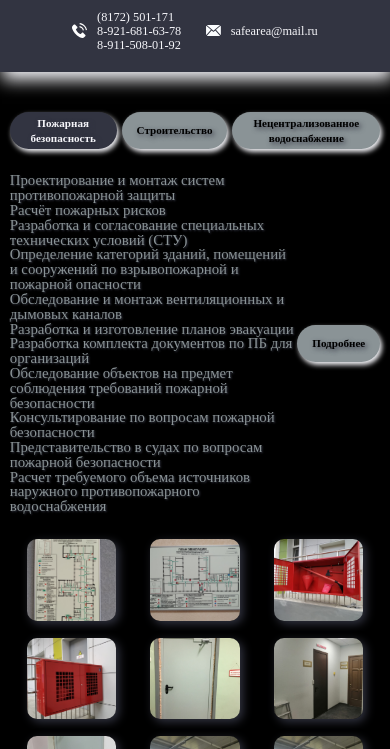
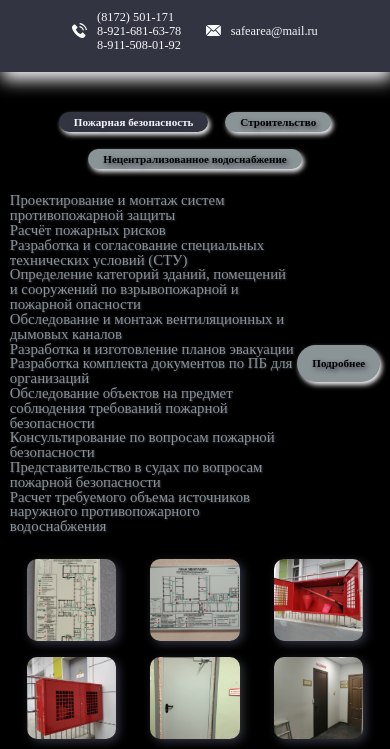
Before and after one commit to NadinK0/construction, a plain HTML site: page index.html in a window 390 px wide. Shown: the part 82-831 px from the top of the page. Drawn offline with Linux system fonts and the light colour scheme.

Commit message:
fix: fix bugs

```diff
--- a/css/media.css
+++ b/css/media.css
@@ -52,7 +52,6 @@
     }
 
     .tabs_nav {
-        gap: 5px;
         margin-bottom: 3vw;
     }
 
@@ -84,4 +83,8 @@
         width: calc(var(--index) * 1.2);
         height: calc(var(--index) * 1.2);
     }
+
+    .tabs_nav {
+        flex-wrap: wrap;
+    }
 }
--- a/css/modal.css
+++ b/css/modal.css
@@ -29,7 +29,7 @@
     transition: .4s;
 }
 
-.body_fixed{
+.body_fixed {
     height: 100vh;
     overflow-y: hidden;
 }
@@ -48,7 +48,7 @@
     width: 100%;
     height: 100%;
     margin: 0 auto;
-    padding: 30px 80px;
+    padding: 2vh 3vw;
     transition: .4s;
     transform: translateY(0);
 }
@@ -162,6 +162,7 @@
 }
 
 @media (max-width:768px) {
+
     .fire__grid_container{
         grid-template-areas:
         "col_1 col_2"
--- a/css/style.css
+++ b/css/style.css
@@ -138,9 +138,9 @@ h1{
 
 .tabs_nav {
     display: flex;
-    width: 100%;
+    max-width: 100%;
     justify-content: center;
-    gap: 10px;
+    gap: 2vh;
 }
 
 .tabs_nav-btn {
@@ -149,7 +149,7 @@ h1{
     font-weight: var(--font-weight-bold);
     line-height: 133%;
     border-radius: 100px;
-    padding: 1vw 15px;
+    padding: 0.7vw 15px;
     text-shadow: 2px 2px 5px var(--gray-color);
     cursor: pointer;
     transition: 0.3s;
```
